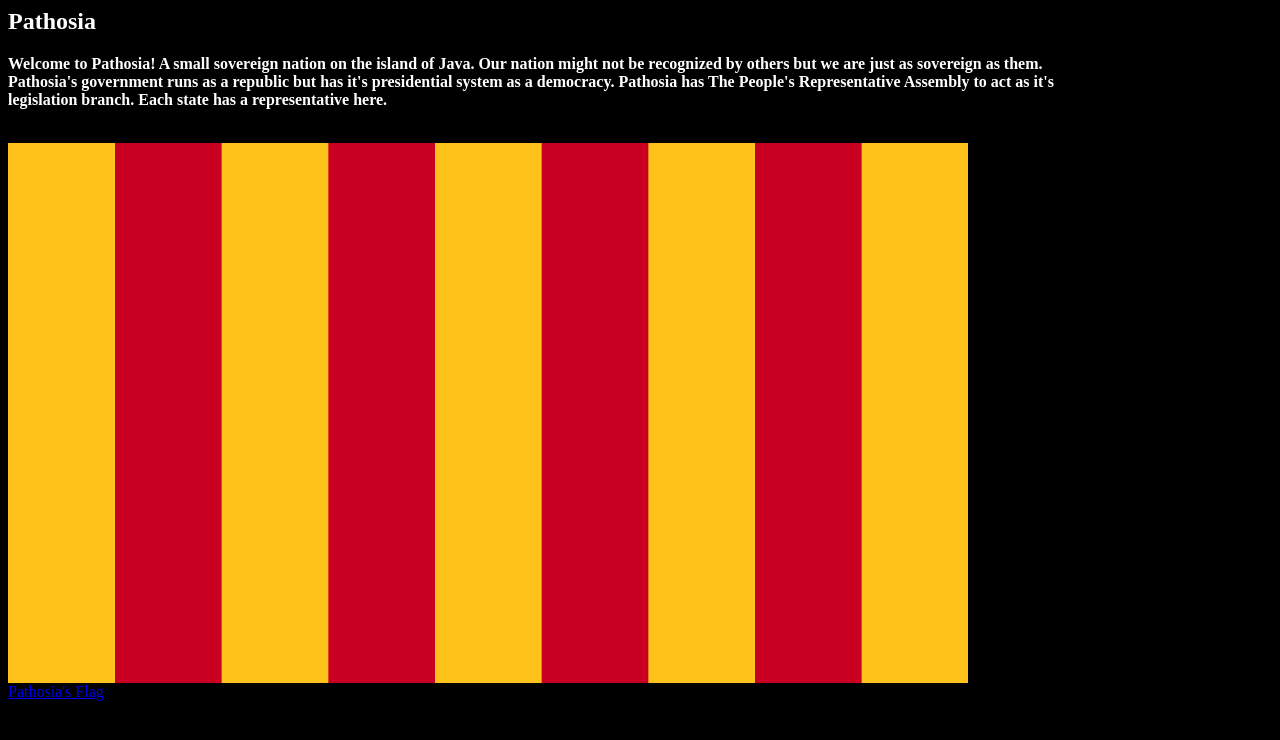
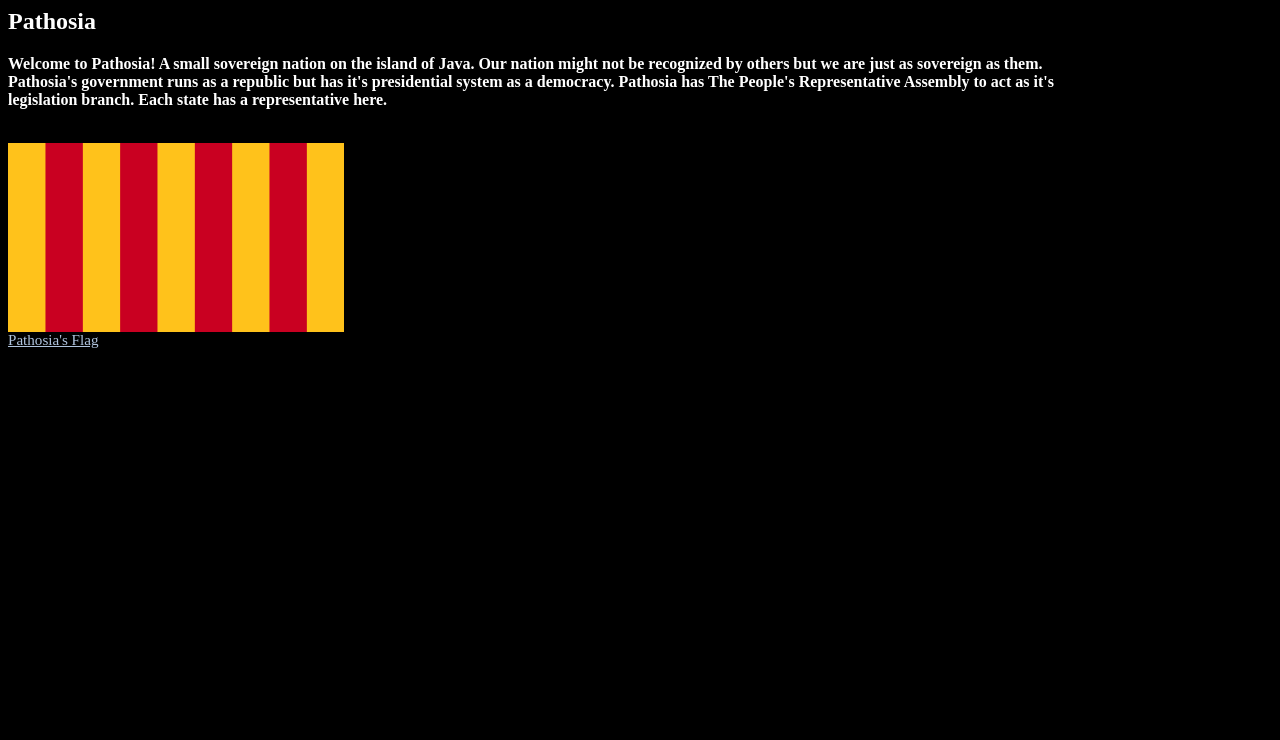
Before and after one commit to Ant-Devs/Pathosia, a plain HTML site: page index.html in a window 1280 px wide. Drawn offline with Linux system fonts and the light colour scheme.

Commit message:
Update index.html

```diff
--- a/index.html
+++ b/index.html
@@ -7,9 +7,9 @@
 <p><b>Welcome to Pathosia! A small sovereign nation on the island of Java. Our nation might not be recognized by others but we are just as sovereign as them. <br>
     Pathosia's government runs as a republic but has it's presidential system as a democracy. Pathosia has The People's Representative Assembly to act as it's <br> legislation branch. Each state has a representative here.</b></p> &nbsp
 </div>
-<img src = https://github.com/Ant-Devs/Pathosia/raw/master/Pathostia/flag.png></img>
+<img style="block-size: 5cm;" src = https://raw.githubusercontent.com/Ant-Devs/Pathosia/master/Pathostia/flag.png></img>
 <div>
-<a href="https://github.com/Ant-Devs/Pathosia/raw/master/Pathostia/flag.png">Pathosia's Flag</a>
+<a style="color: lightsteelblue; font-size: 4mm;" href="https://raw.githubusercontent.com/Ant-Devs/Pathosia/master/Pathostia/flag.png">Pathosia's Flag</a>
 </div>
 
 </body>
```
